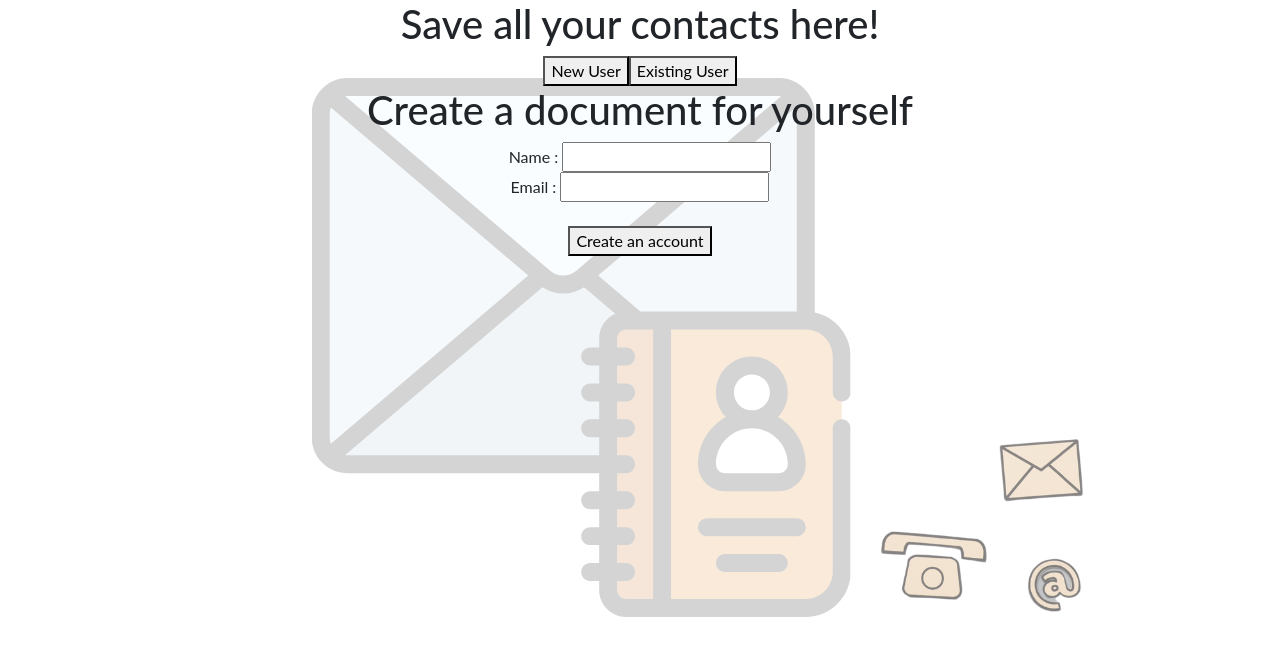
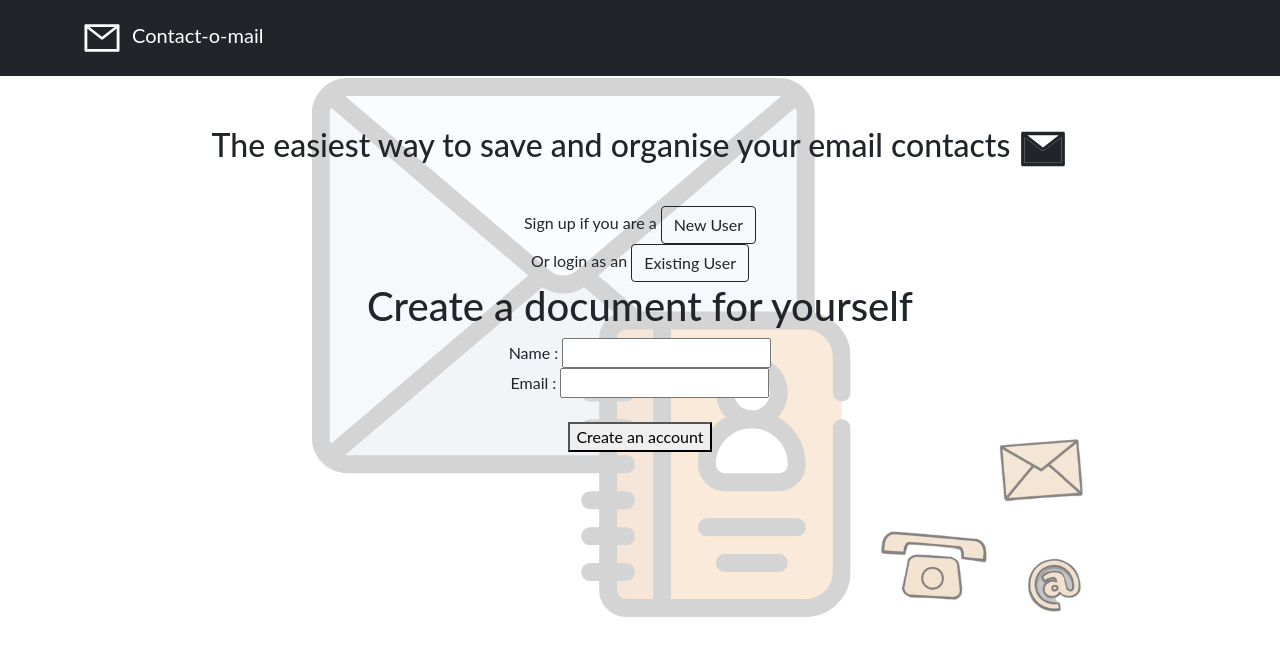
Before and after one commit to Namyalg/Contacts, a React (Create React App) app in the folder frontend/: page / in a window 1280 px wide. Shown: the top 656 px of the page. Built offline with nearby package versions, Linux system fonts and the light colour scheme.

Commit message:
Updated Home.js, changed UI

```diff
--- a/frontend/src/components/AddContact.js
+++ b/frontend/src/components/AddContact.js
@@ -75,19 +75,9 @@ export default function AddContact() {
                     <Form.Control style={{width : '50%', margin : 'auto'}} size="lg" type="email" placeholder="Enter Email" value={email} onChange={e => setEmail(e.target.value)}/>
                     <br></br>
                     <br></br>
-                    <Button className="mb-2" onClick={addUserContact}>Add Contact</Button>
+                    <Button variant="outline-dark" className="mb-2" onClick={addUserContact}>Add Contact</Button>
                 </Form.Group>
             </Form>
-
-            {/* First Name : <input value={firstname} onChange={e => setFirstName(e.target.value)} type="text"/>
-
-            Last Name : <input value={lastname} onChange={e => setLastName(e.target.value)} type="text"/>
-            <br></br>
-            <br></br>
-            Email : <input value={email} onChange={e => setEmail(e.target.value)} type="text"/>
-            <br></br>
-            <br></br> */}
-            {/* <button onClick={addUserContact}>Add</button> */}
         </div>
     )
 }
--- a/frontend/src/components/Home.js
+++ b/frontend/src/components/Home.js
@@ -3,15 +3,11 @@ import {useState} from 'react'
 import NewUser from './NewUser'
 import ExistingUser from './ExistingUser';
 import background from './back.png'
-import { Navbar, Nav } from 'react-bootstrap';
+import { Navbar, Container, Button} from 'react-bootstrap';
+import {AiTwotoneMail , AiOutlineMail} from 'react-icons/ai'
 
 export default function Home(props) {
-    //here false indicates it is a new user, set by default, if the existing user button is clicked value becomes true
     var [type, setType] = useState(false);
-    //need to have a enter username and password field and then check, if it is there or not
-    //in the place to add u can mention the number and in the list u can delete
-    //addition is separate and when u want to list u can delete in the format of a table
-    //thats how it can be made now
     const nextPath = (path) => {
         props.history.push(path)
     }
@@ -27,11 +23,21 @@ export default function Home(props) {
 
     return (
         <div style={backdrop}>
-            <h1>Save all your contacts here!</h1>
-            <button onClick={e => setType(false)}>New User</button>
-            <button onClick={e => setType(true)}>Existing User</button>
+             <Navbar bg="dark" variant="dark" expand="lg" sticky="top">
+                <Container>
+                    <Navbar.Brand><AiOutlineMail size={50} style={{paddingRight : '10px'}}/>Contact-o-mail</Navbar.Brand>
+                </Container>
+            </Navbar>
+            <br></br>
+            <br></br>
+            <h2>The easiest way to save and organise your email contacts <AiTwotoneMail size={50}/></h2>
+
+            <br></br>
+            Sign up if you are a <Button variant="outline-dark" onClick={e => setType(false)}>New User</Button>
+            <br></br>
+            Or login as an <Button variant="outline-dark" onClick={e => setType(true)}>Existing User</Button>
             <div>
-              {type === true ? <ExistingUser></ExistingUser> : <NewUser></NewUser>}
+            {type === true ? <ExistingUser></ExistingUser> : <NewUser></NewUser>}
             </div>
         </div>
     )
--- a/frontend/src/components/Navigation.js
+++ b/frontend/src/components/Navigation.js
@@ -25,7 +25,7 @@ export default function Navigation() {
                     </Nav>
                     </Navbar.Collapse>
                 </Container>
-                </Navbar>
+            </Navbar>
         </div>
     )
 }
```
